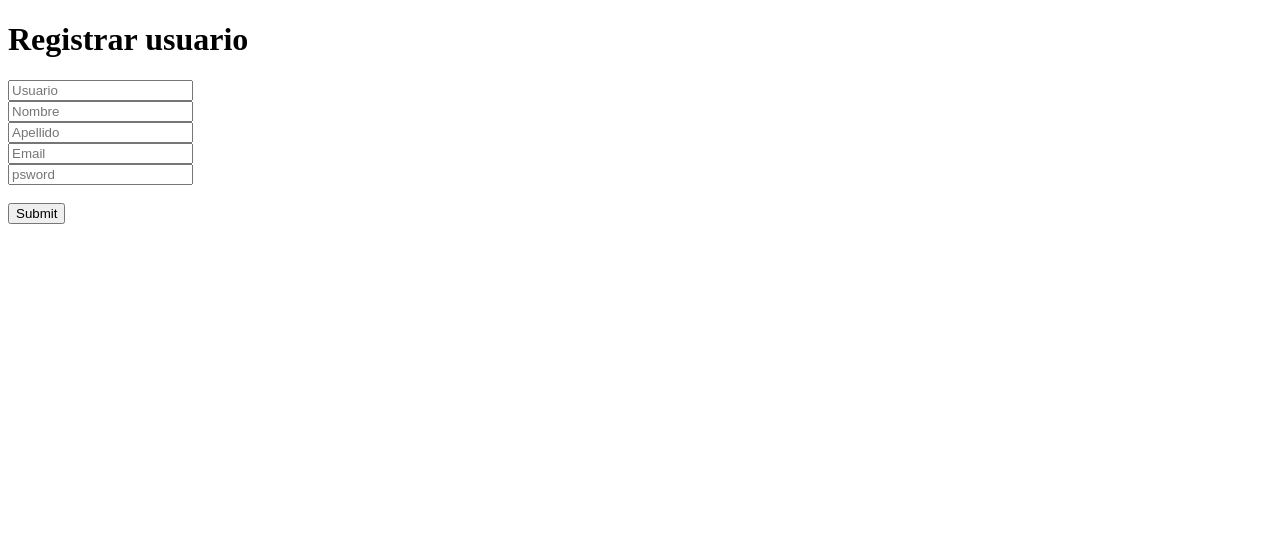
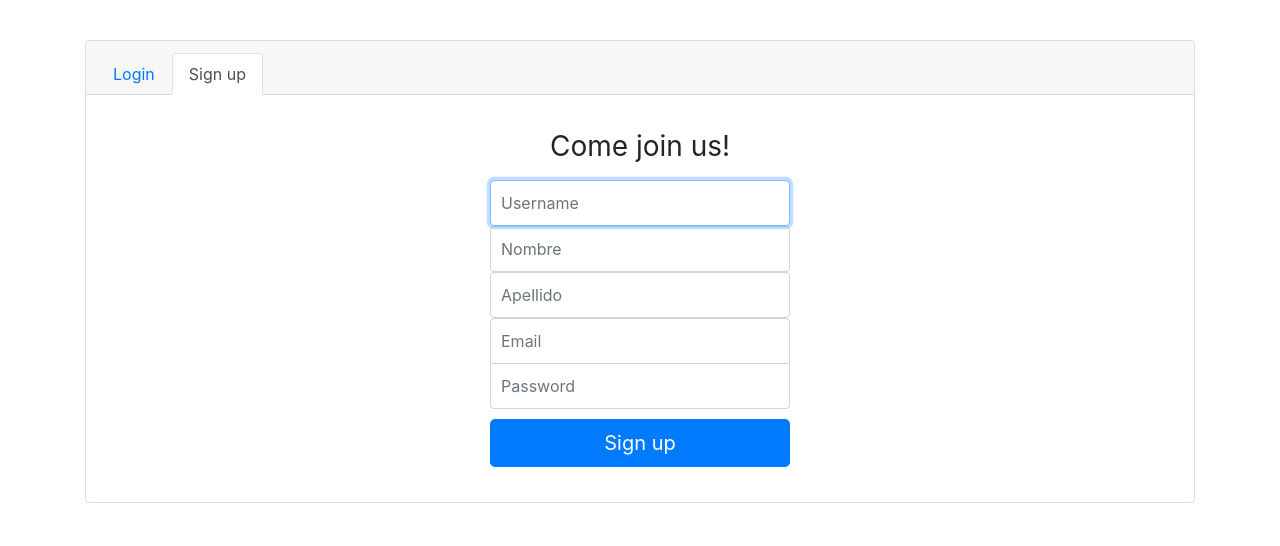
Before and after one commit to shelb-doc/proyectoJuegos, a website: page Visuals/auth/signup.html in a window 1280 px wide. Drawn offline with nearby package versions, Linux system fonts and the light colour scheme; files that its build step writes are made by us from their sources.

Commit message:
Updated Sign in and Up pages.

```diff
--- a/Visuals/auth/signup.html
+++ b/Visuals/auth/signup.html
@@ -1,23 +1,114 @@
-<!doctype html>
+<!DOCTYPE html>
 <html lang="en">
-<head>
-    <meta charset="UTF-8">
-    <meta name="viewport"
-          content="width=device-width, user-scalable=no, initial-scale=1.0, maximum-scale=1.0, minimum-scale=1.0">
-    <meta http-equiv="X-UA-Compatible" content="ie=edge">
+  <head>
+    <meta charset="UTF-8" />
+    <meta
+      name="viewport"
+      content="width=device-width, user-scalable=no, initial-scale=1.0, maximum-scale=1.0, minimum-scale=1.0"
+    />
+    <meta http-equiv="X-UA-Compatible" content="ie=edge" />
     <title>Tic Tac Toe</title>
-    <link rel="stylesheet" href="">
-</head>
-<body>
-    <h1>Registrar usuario</h1>
-    <form action="/signup" method="POST">
-        <input type="text" id="usuario" name="usuario" placeholder="Usuario"><br>
-        <input type="text" id="nombre" name="nombre" placeholder="Nombre"><br>
-        <input type="text" id="apellido" name="apellido" placeholder="Apellido"><br>
-        <input type="text" id="email" name="email" placeholder="Email"><br>
-        <input type="password" id="psword" name="psword" placeholder="psword"><br><br>
-        <input type="submit" id="submit" name="submit">
-    </form>
-<script src="../../public/app.js"></script>
-</body>
+    <link rel="stylesheet" href="/static/css/signup.css" />
+    <link
+      rel="canonical"
+      href="https://getbootstrap.com/docs/4.5/examples/sign-in/"
+    />
+    <link
+      rel="stylesheet"
+      href="https://stackpath.bootstrapcdn.com/bootstrap/4.5.2/css/bootstrap.min.css"
+      integrity="sha384-JcKb8q3iqJ61gNV9KGb8thSsNjpSL0n8PARn9HuZOnIxN0hoP+VmmDGMN5t9UJ0Z"
+      crossorigin="anonymous"
+    />
+  </head>
+  <body>
+    <div class="container">
+      <div class="card text-center">
+        <div class="card-header">
+          <ul class="nav nav-tabs card-header-tabs">
+            <li class="nav-item">
+              <a class="nav-link" href="/signin">Login</a>
+            </li>
+            <li class="nav-item">
+              <a class="nav-link active" href="/signup">Sign up</a>
+            </li>
+          </ul>
+        </div>
+        <div class="card-body">
+          <form class="form-signin" action="/signup" method="POST">
+            <h1 class="h3 mb-3 font-weight-normal">Come join us!</h1>
+            <label for="usuario" class="sr-only">Username</label>
+            <input
+              type="text"
+              id="usuario"
+              name="usuario"
+              class="form-control"
+              placeholder="Username"
+              required=""
+              autofocus=""
+            />
+            <label for="nombre" class="sr-only">Nombre</label>
+            <input
+              type="text"
+              id="nombre"
+              name="nombre"
+              class="form-control"
+              placeholder="Nombre"
+              required=""
+            />
+            <label for="apellido" class="sr-only">Apellido</label>
+            <input
+              type="text"
+              id="apellido"
+              name="apellido"
+              class="form-control"
+              placeholder="Apellido"
+              required=""
+            />
+            <label for="email" class="sr-only">Email</label>
+            <input
+              type="email"
+              id="email"
+              name="email"
+              class="form-control"
+              placeholder="Email"
+              required=""
+            />
+            <label for="psword" class="sr-only">Password</label>
+            <input
+              type="password"
+              id="psword"
+              name="psword"
+              class="form-control"
+              placeholder="Password"
+              required=""
+            />
+            <button
+              class="btn btn-lg btn-primary btn-block"
+              type="submit"
+              id="submit"
+              name="submit"
+            >
+              Sign up
+            </button>
+          </form>
+        </div>
+      </div>
+    </div>
+    <script src="/static/app.js"></script>
+    <script
+      src="https://code.jquery.com/jquery-3.5.1.slim.min.js"
+      integrity="sha384-DfXdz2htPH0lsSSs5nCTpuj/zy4C+OGpamoFVy38MVBnE+IbbVYUew+OrCXaRkfj"
+      crossorigin="anonymous"
+    ></script>
+    <script
+      src="https://cdn.jsdelivr.net/npm/popper.js@1.16.1/dist/umd/popper.min.js"
+      integrity="sha384-9/reFTGAW83EW2RDu2S0VKaIzap3H66lZH81PoYlFhbGU+6BZp6G7niu735Sk7lN"
+      crossorigin="anonymous"
+    ></script>
+    <script
+      src="https://stackpath.bootstrapcdn.com/bootstrap/4.5.2/js/bootstrap.min.js"
+      integrity="sha384-B4gt1jrGC7Jh4AgTPSdUtOBvfO8shuf57BaghqFfPlYxofvL8/KUEfYiJOMMV+rV"
+      crossorigin="anonymous"
+    ></script>
+  </body>
 </html>
--- a/public/css/signup.css
+++ b/public/css/signup.css
@@ -3,10 +3,11 @@ body {
 }
 
 body {
-  display: -ms-flexbox;
-  display: flex;
-  -ms-flex-align: center;
-  align-items: center;
+  /* display: -ms-flexbox; */
+  /* display: flex; */
+  /* -ms-flex-align: center; */
+  /* align-items: center; */
+  margin: auto;
   padding-top: 40px;
   padding-bottom: 40px;
   background-color: #f5f5f5;
@@ -36,6 +37,11 @@ body {
   border-bottom-right-radius: 0;
   border-bottom-left-radius: 0;
 }
+.form-signin input[type="email"] {
+  margin-bottom: -1px;
+  border-bottom-right-radius: 0;
+  border-bottom-left-radius: 0;
+}
 .form-signin input[type="password"] {
   margin-bottom: 10px;
   border-top-left-radius: 0;
```
Also changed, not shown: Visuals/auth/signin.html (+75 -19 lines).
